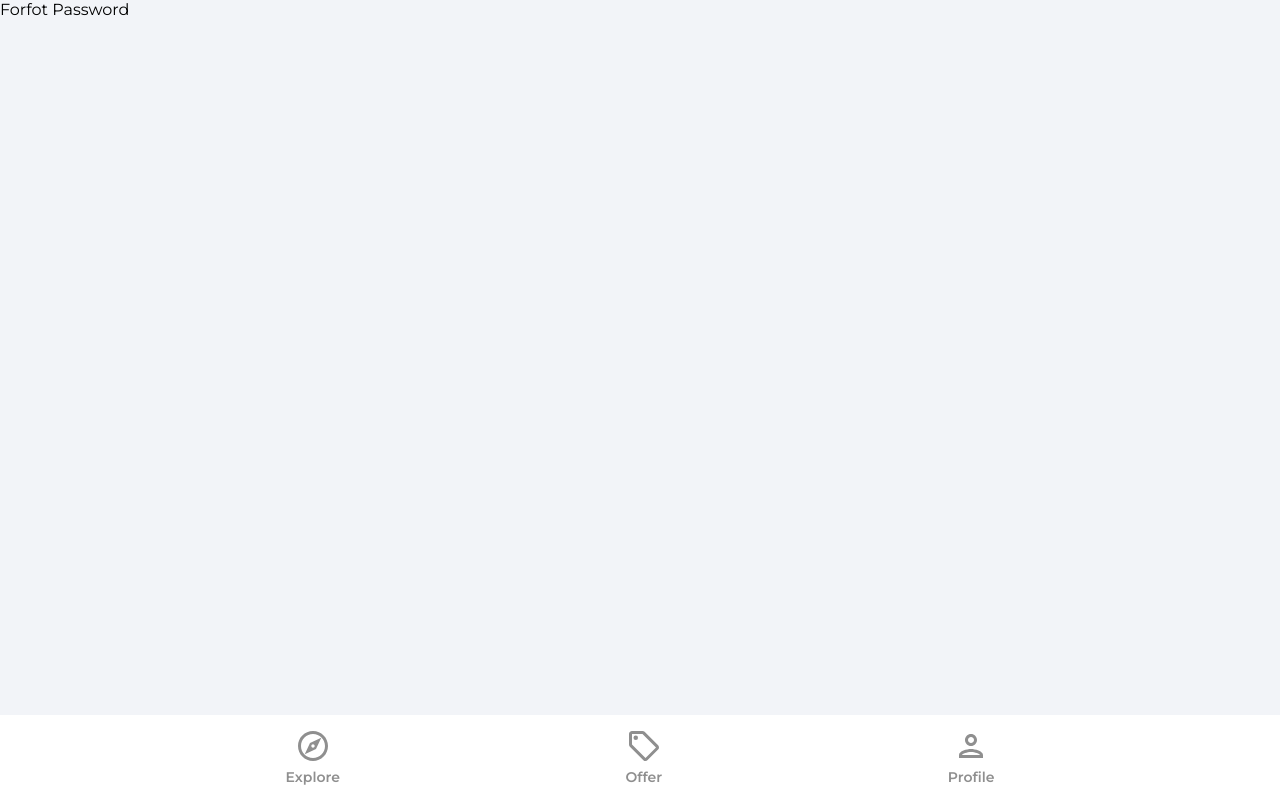
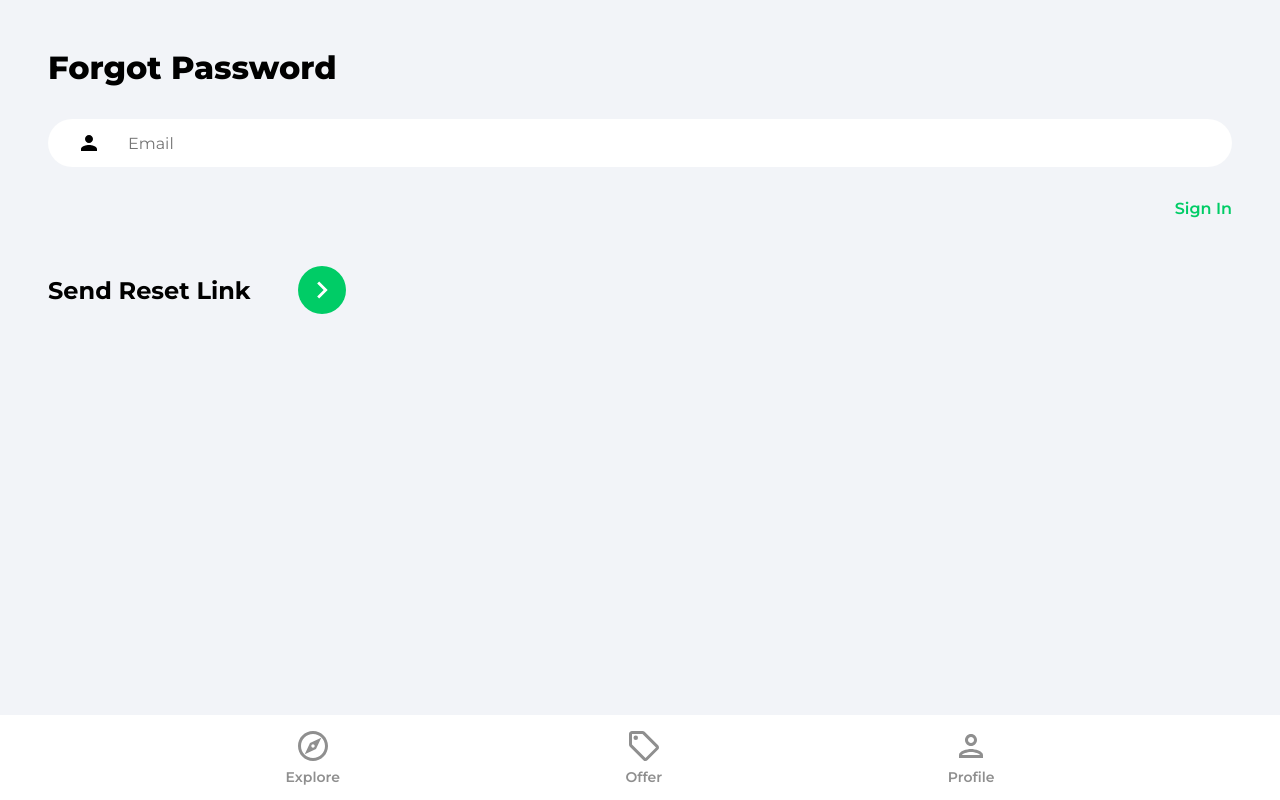
Before and after one commit to IrinaGarmaeva/house-marketplace, a React (Create React App) app: page /forgot-password in a window 1280 px wide. Built offline with nearby package versions, Linux system fonts and the light colour scheme.

Commit message:
Feature: add PrivateRoute component, useAuthStatus hook, realised forgot password page

```diff
--- a/src/App.js
+++ b/src/App.js
@@ -1,6 +1,7 @@
 import { BrowserRouter, Routes, Route } from "react-router-dom";
 import { ToastContainer } from "react-toastify";
 import 'react-toastify/dist/ReactToastify.css';
+import PrivateRoute from "./components/PrivateRoute";
 import Navbar from "./components/Navbar";
 import Explore from "./pages/Explore";
 import Offers from "./pages/Offers";
@@ -16,7 +17,9 @@
         <Routes>
           <Route path="/" element={<Explore />}/>
           <Route path="/offers" element={<Offers />}/>
-          <Route path="/profile" element={<Profile />}/>
+          <Route path="/profile" element={<PrivateRoute />}>
+            <Route path="/profile" element={<Profile />}/>
+          </Route>
           <Route path="/sign-in" element={<SignIn />}/>
           <Route path="/sign-up" element={<SignUp />}/>
           <Route path="/forgot-password" element={<ForfotPassword />}/>
--- /dev/null
+++ b/src/components/PrivateRoute.jsx
@@ -0,0 +1,15 @@
+import { Navigate, Outlet } from "react-router-dom";
+import { useAuthStatus } from "../hooks/useAuthStatus";
+import Spinner from "./Spinner";
+
+const PrivateRoute = () => {
+const {loggedIn, checkingStatus} = useAuthStatus();
+
+if(checkingStatus) {
+  return <Spinner />
+}
+
+  return loggedIn ? <Outlet /> : <Navigate to='/sign-in' />
+}
+
+export default PrivateRoute
--- /dev/null
+++ b/src/components/Spinner.jsx
@@ -0,0 +1,9 @@
+function Spinner() {
+  return (
+    <div className="loadingSpinnerContainer">
+      <div className="loadingSpinner"></div>
+    </div>
+  );
+}
+
+export default Spinner;
--- /dev/null
+++ b/src/hooks/useAuthStatus.js
@@ -0,0 +1,26 @@
+import { useEffect, useState, useRef } from "react";
+import { getAuth, onAuthStateChanged } from "firebase/auth";
+
+export const useAuthStatus = () => {
+  const [loggedIn, setLoggedIn] = useState(false);
+  const [checkingStatus, setCheckingStatus] = useState(true);
+  const isMounted = useRef(true);
+
+  useEffect(() => {
+    if (isMounted) {
+      const auth = getAuth();
+      onAuthStateChanged(auth, (user) => {
+        if (user) {
+          setLoggedIn(true);
+        }
+        setCheckingStatus(false);
+      });
+    }
+
+    return () => {
+      isMounted.current = false;
+    }
+  }, [isMounted]);
+
+  return { loggedIn, checkingStatus };
+};
--- a/src/pages/ForfotPassword.jsx
+++ b/src/pages/ForfotPassword.jsx
@@ -1,9 +1,56 @@
-
+import { useState } from "react";
+import { Link } from "react-router-dom";
+import { getAuth, sendPasswordResetEmail } from "firebase/auth";
+import { toast } from "react-toastify";
+import { ReactComponent as ArrowRightIcon } from "../assets/svg/keyboardArrowRightIcon.svg";
 
 function ForfotPassword() {
+  const [email, setEmail] = useState("");
+
+  const onChange = (e) => {
+    setEmail(e.target.value)
+  };
+
+  const onSubmit = async(e) => {
+    e.preventDefault();
+    try {
+      const auth = getAuth();
+      await sendPasswordResetEmail(auth, email);
+      toast.success('Email was sent')
+    } catch (error) {
+      toast.error('Could not send reset email')
+    }
+  };
+
   return (
-    <div>Forfot Password</div>
-  )
+    <div className="pageContainer">
+      <header>
+        <p className="pageHeader">Forgot Password</p>
+      </header>
+      <main>
+        <form onSubmit={onSubmit}>
+          <input
+            type="email"
+            className="emailInput"
+            placeholder="Email"
+            name="email"
+            id="email"
+            value={email}
+            onChange={onChange}
+          />
+          <Link className="forgotPasswordLink" to="/sign-in">
+            Sign In
+          </Link>
+          <div className="signInBar">
+            <div className="signInText">Send Reset Link</div>
+            <button className="signInButton">
+              <ArrowRightIcon fill="#ffffff" width="34px" height="34px" />
+            </button>
+          </div>
+        </form>
+      </main>
+    </div>
+  );
 }
 
-export default ForfotPassword
+export default ForfotPassword;
```
